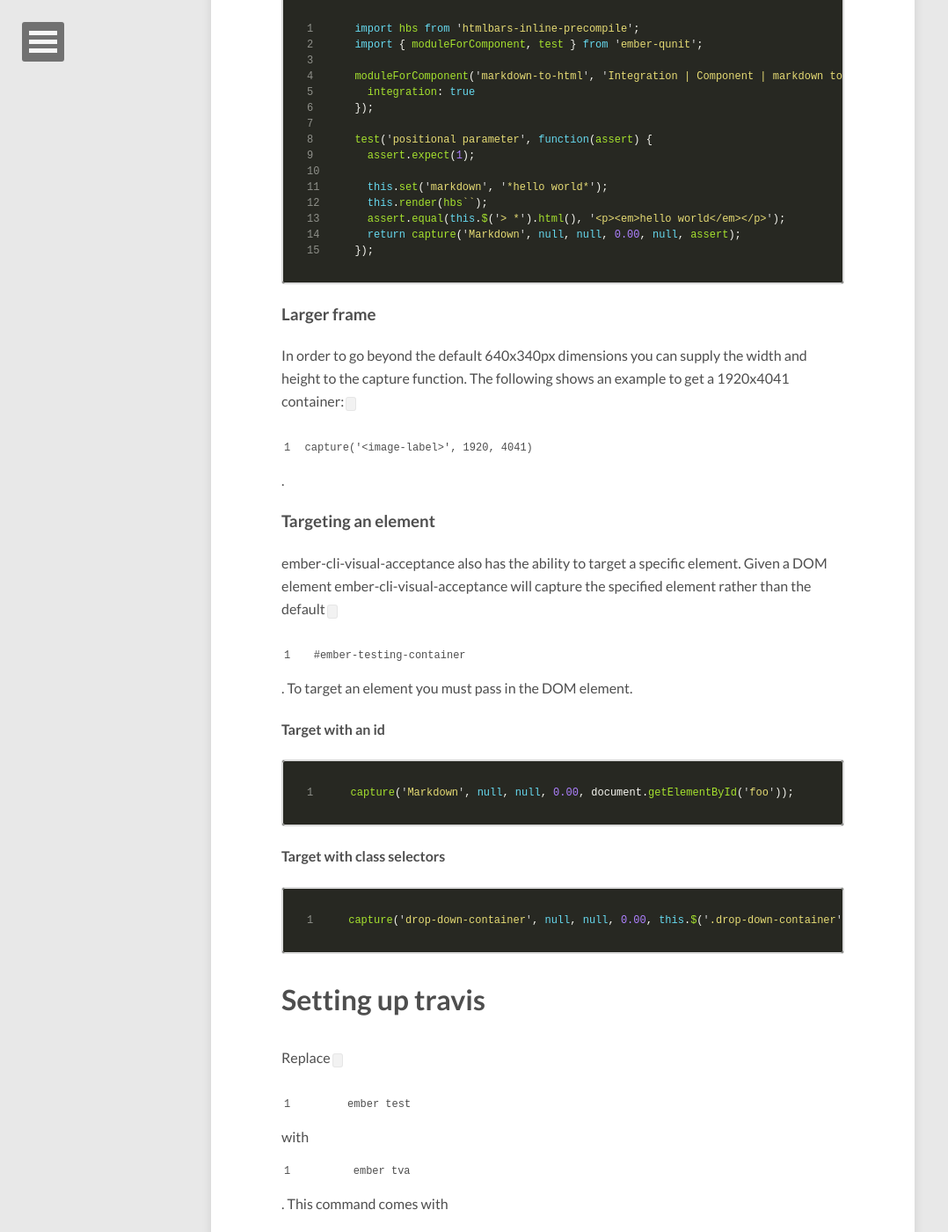
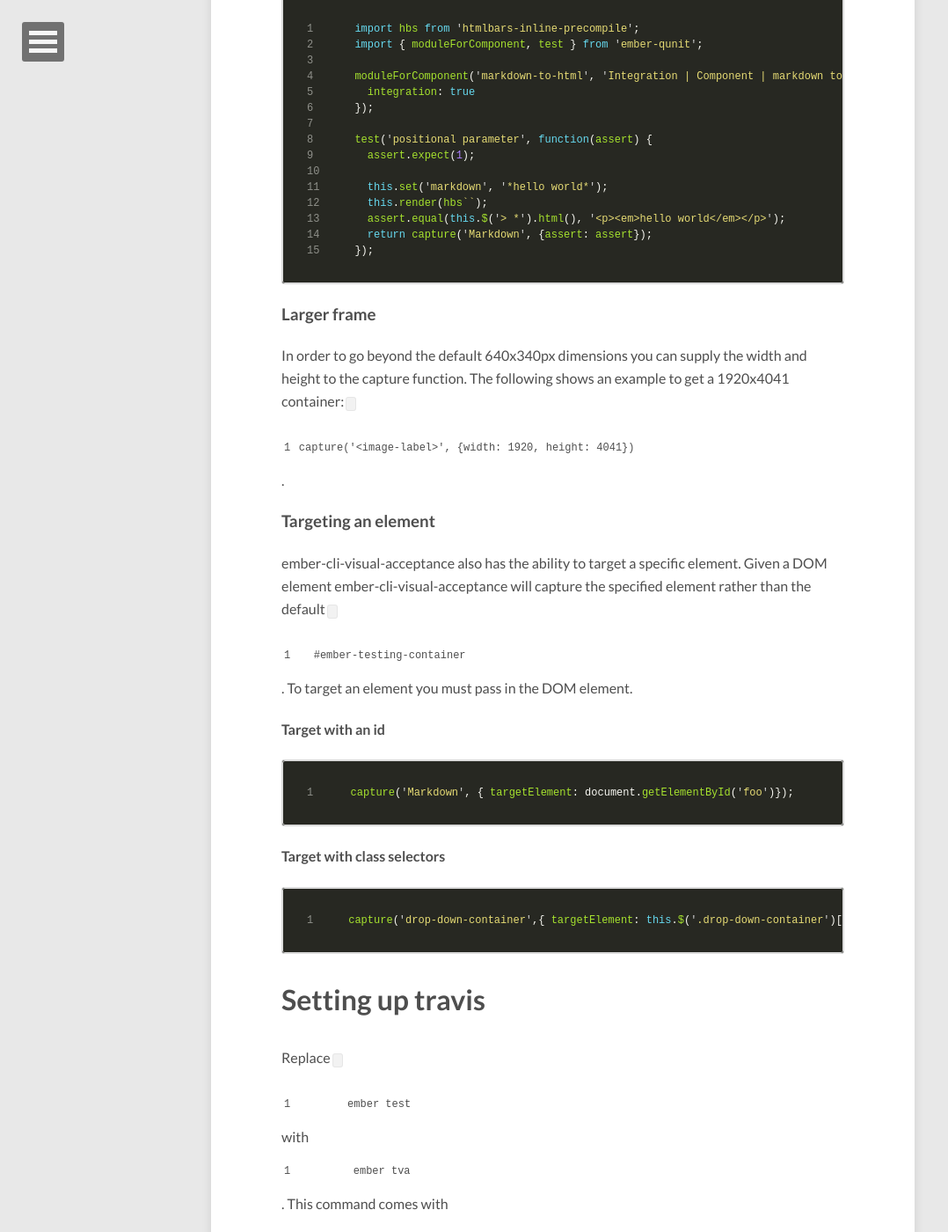
Before and after one commit to EWhite613/frost-blog-1, a Jekyll site: the page built from _posts/2016-05-09-using-visual-acceptance.md, in a window 1280 px wide and 1400 px high, scrolled down 2926 px. Shown: the whole window at 88% size, without its empty margins (0-1078 px from the left). Built offline with Jekyll 4.4.1, drawn with Linux system fonts in a browser that asks for light colours; nearby versions of some CDN libraries; some of the changed text lies outside the part shown.

Commit message:
Update blog post w/ options param

```diff
--- a/_posts/2016-05-09-using-visual-acceptance.md
+++ b/_posts/2016-05-09-using-visual-acceptance.md
@@ -94,24 +94,24 @@ test('positional parameter', function(assert) {
   this.set('markdown', '*hello world*');
   this.render(hbs`{{markdown-to-html markdown}}`);
   assert.equal(this.$('> *').html(), '<p><em>hello world</em></p>');
-  return capture('Markdown', null, null, 0.00, null, assert);
+  return capture('Markdown', {assert: assert});
 });
 ~~~
 
 ### Larger frame
-In order to go beyond the default 640x340px dimensions you can supply the width and height to the capture function. The following shows an example to get a 1920x4041 container: `capture('<image-label>', 1920, 4041)`.
+In order to go beyond the default 640x340px dimensions you can supply the width and height to the capture function. The following shows an example to get a 1920x4041 container: `capture('<image-label>', {width: 1920, height: 4041})`.
 
 ### Targeting an element
 ember-cli-visual-acceptance also has the ability to target a specific element. Given a DOM element ember-cli-visual-acceptance will capture the specified element rather than the default `#ember-testing-container`. To target an element you must pass in the DOM element.
 
 #### Target with an id
 ~~~javascript
-capture('Markdown', null, null, 0.00, document.getElementById('foo'));
+capture('Markdown', { targetElement: document.getElementById('foo')});
 ~~~
 
 #### Target with class selectors
 ~~~javascript
-capture('drop-down-container', null, null, 0.00, this.$('.drop-down-container')[0])
+capture('drop-down-container',{ targetElement: this.$('.drop-down-container')[0]})
 ~~~
 
 # Setting up travis
@@ -170,7 +170,7 @@ Html2Canvas relies on Canvas drawing support. I find Chrome has the best Canvas
 #### SVGs
 
 Html2Canvas has difficulties rendering SVGs (more so in Firefox than in Chrome). As a result I have added a new **expermental** functionality that attempts to render the svgs better.
-You can use this experimental feature by setting `experimentalSvgs` to `true` (Example: `capture('svg-experimental', null, null, 0.00, null, true)`).
+You can use this experimental feature by setting `experimentalSvgs` to `true` (Example: `capture('svg-experimental'{ experimentalSvgs: true})`).
 
 Experimental SVGs will not be used for PhantomJS and SlimerJS as their rendering handles SVGs (since it's basically just a simple screenshot of the page)
 
```
Also changed, not shown: other parts of _posts/2016-05-09-using-visual-acceptance.md (+1 -1 lines).
